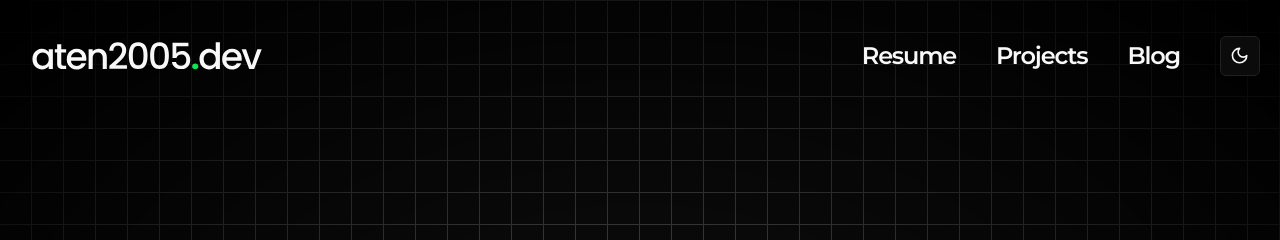
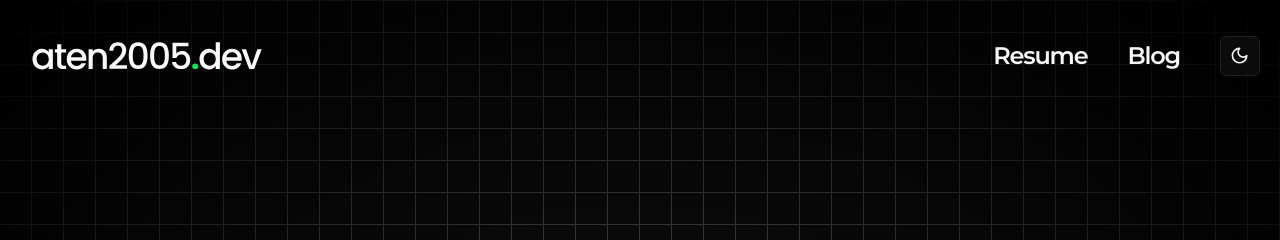
Before and after one commit to aten2005/portfolio, an Astro site: page / in a window 1280 px wide. Shown: the top 240 px of the page. Built offline with nearby package versions, Linux system fonts and the light colour scheme; Astro itself is replaced by a stand-in of ours.

Commit message:
Fix: fixed resume padding removed project section

```diff
--- a/src/components/landing/Header.tsx
+++ b/src/components/landing/Header.tsx
@@ -25,17 +25,17 @@ export default function Header() {
 
       <a
         href="https://drive.google.com/file/d/1g_KnkATEkZBysA8HB8grvkeDQg9Ic8O_/view?usp=sharing"
-        className="text-lg font-sans montserrat hover:text-primary md:text-2xl"
+        className="text-lg ml-5 font-sans montserrat hover:text-primary md:text-2xl md:ml-10"
       >
         Resume
       </a>
 
-      <a
+{/*       <a
         href="/projects"
         className="text-lg ml-5 font-sans montserrat hover:text-primary md:text-2xl md:ml-10"
       >
         Projects
-      </a>
+      </a> */}
       <a
         href="/blog"
         className="text-lg mr-5 ml-5 font-sans montserrat hover:text-primary md:text-2xl md:mr-10 md:ml-10"
```
